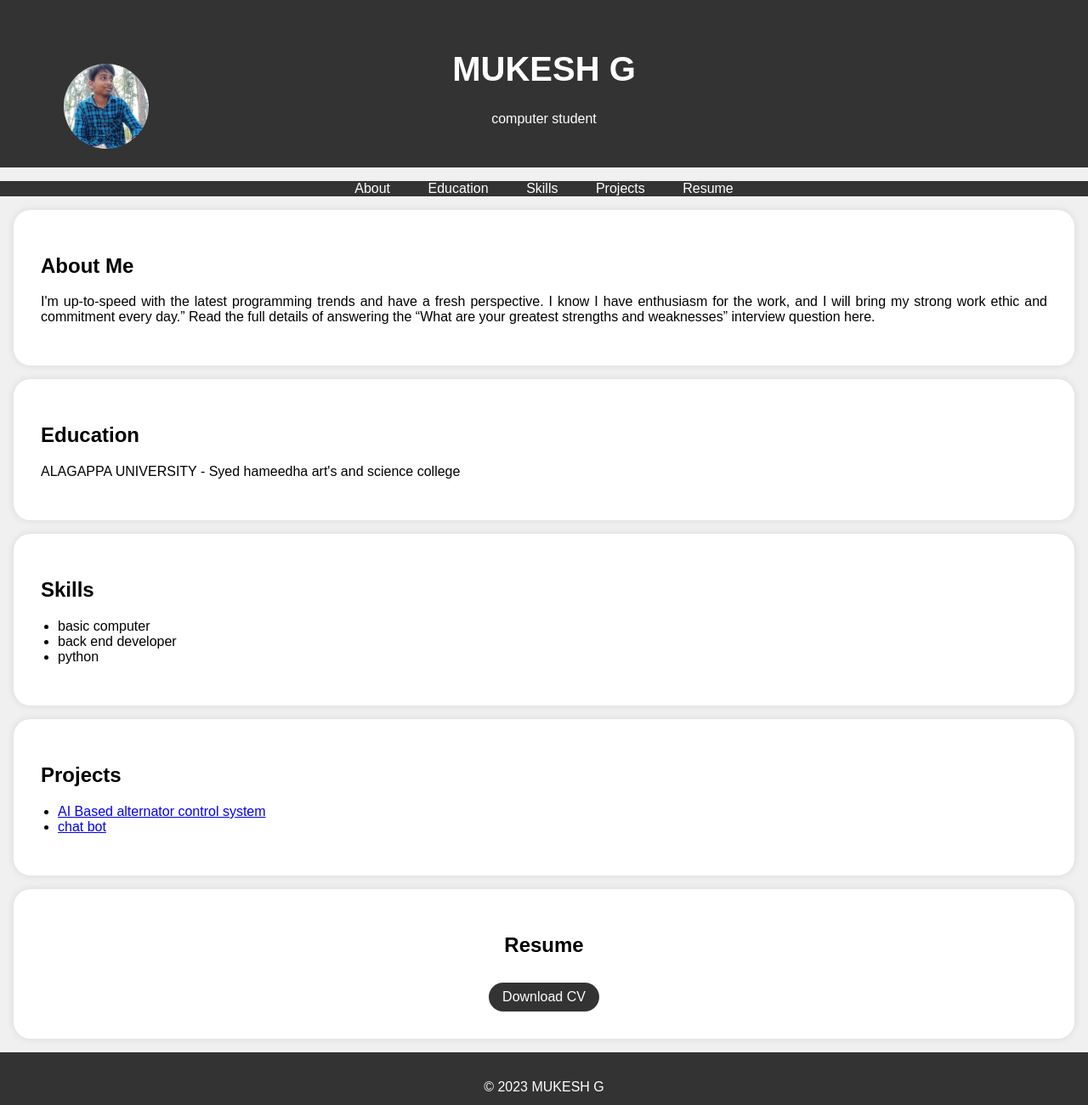
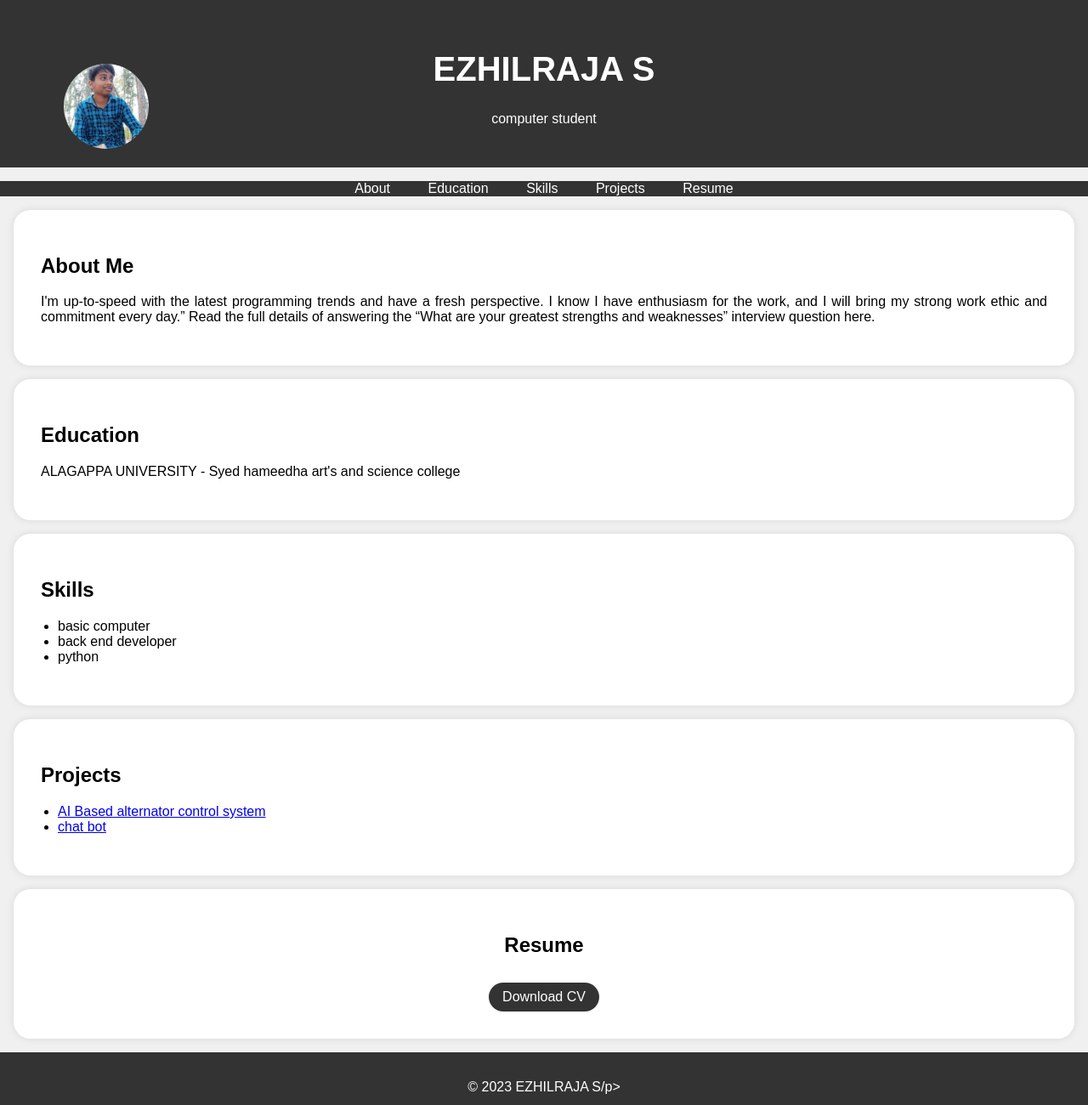
Before and after one commit to Ezhilraja004/Ezhilraja, a plain HTML site: page index.html in a window 1280 px wide. Shown: the whole page at 85% size. Drawn offline with Linux system fonts and the light colour scheme.

Commit message:
Update index.html

```diff
--- a/index.html
+++ b/index.html
@@ -95,7 +95,7 @@
   <header>
    <div class="header-content"> <!-- Add your profile picture here -->
     <img src="mypic.jpg" alt="Your Profile Picture" class="profile-picture">
-    <h1>MUKESH G</h1>
+    <h1>EZHILRAJA S</h1>
     <p>computer student </p>
    </div>
   </header>
@@ -142,12 +142,12 @@
   <section id="resume">
    <div class="section-content">
     <center>
-     <h2>Resume</h2> <a href="https://drive.google.com/file/d/1HaDL3i-EhXwX4pl5Dnb0Vi2hs7-nbmqc/view?usp=drivesdk" target="_blank" class="download-button">Download CV</a>
+     <h2>Resume</h2> <a href="https://drive.google.com/file/d/19-X_HKCYxLQ3mIUwP0WfbRCqGZTZZU1R/view?usp=drive_link" target="_blank" class="download-button">Download CV</a>
     </center>
    </div>
   </section>
   <footer>
-   <p>© 2023 MUKESH G</p>
+   <p>© 2023 EZHILRAJA S/p>
   </footer>
   <script>
         // Smooth scrolling to section when clicking on navigation links
```
